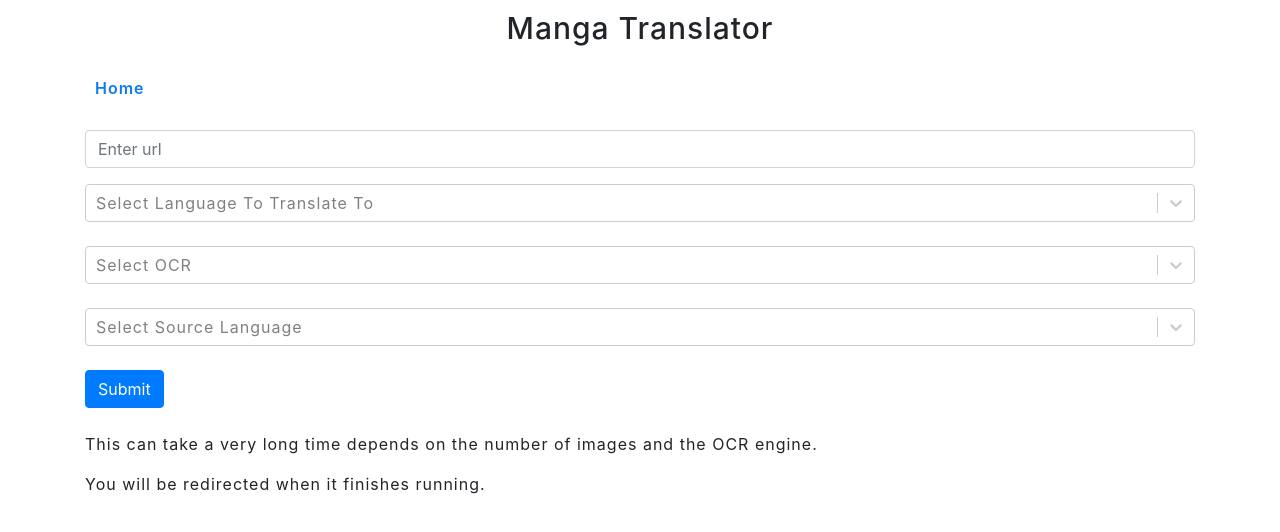
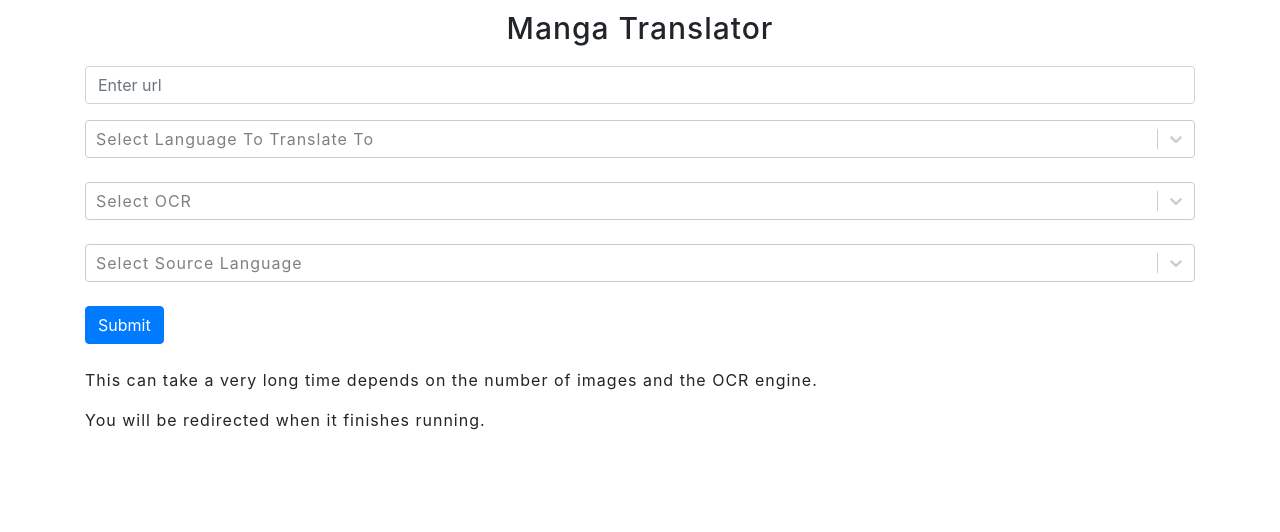
Before and after one commit to ducphamle2/computer-vision-IT4342E-FE, a React (Create React App) app: page / in a window 1280 px wide. Shown: the top 532 px of the page. Built offline with nearby package versions, Linux system fonts and the light colour scheme.

Commit message:
fix: fix render image result

```diff
--- a/src/components/Header.js
+++ b/src/components/Header.js
@@ -5,11 +5,6 @@ const Header = () => {
   return (
     <div className="header">
       <h1>Manga Translator</h1>
-      <nav>
-        <NavLink activeClassName="active" to="/" exact={true}>
-          Home
-        </NavLink>
-      </nav>
     </div>
   );
 };
--- a/src/components/Result.js
+++ b/src/components/Result.js
@@ -1,24 +1,19 @@
 import React, { useEffect, useState } from 'react';
-// import download from 'downloadjs';
-// import axios from 'axios';
-// import { API_URL } from '../utils/constants';
-import { useLocation } from 'react-router-dom';
 
 var listOfImages = []
 
 const Result = () => {
 
-  const location = useLocation();
-
   const importAll = (r) => {
     return r.keys().map(r);
   }
+
   const [counter, setCounter] = useState(0);
   // const [Result, setResult] = useState([]);
   // const [errorMsg, setErrorMsg] = useState('');
   useEffect(() => {
-    listOfImages = importAll(require.context('../../../computer-vision-IT4342E/ocr_manga/executables/tmp_images/translated/', false, /\.(png|jpe?g)$/));
-    console.log(listOfImages)
+    listOfImages = importAll(require.context('./tmp_images/', false, /\.(png|jpe?g)$/));
+    console.log("list of images: ", listOfImages)
     setCounter(1)
   }, [])
 
@@ -34,3 +29,51 @@ const Result = () => {
 };
 
 export default Result;
+
+
+
+// import React from 'react';
+
+// function importAll(r) {
+//   return r.keys().map(r);
+// }
+
+// export default class Result extends React.Component {
+
+//   constructor(props) {
+//     super(props);
+//     this.state = {
+//       listOfImages: []
+//     }
+//   }
+//   UNSAFE_componentWillMount() {
+//     this.setState({ listOfImages: importAll(require.context("../../../computer-vision-IT4342E/ocr_manga/executables/tmp_images/translated/", false, /\.(png|jpe?g|svg)$/)) }, () => {
+//       console.log("list images: ", this.state.listOfImages)
+//     });
+//   }
+
+//   componentDidMount() {
+//     this.setState({ listOfImages: importAll(require.context("../../../computer-vision-IT4342E/ocr_manga/executables/tmp_images/translated/", false, /\.(png|jpe?g|svg)$/)) }, () => {
+//       console.log("list images after did mount: ", this.state.listOfImages)
+//     });
+//   }
+
+//   componentWillUnmount() {
+//     this.setState({ listOfImages: [] }, () => {
+//       console.log("list images unmount: ", this.state.listOfImages)
+//     });
+//   }
+
+//   render() {
+//     console.log("before or after will mount")
+//     return (
+//       < div >
+//         {
+//           this.state.listOfImages.map(
+//             (image, index) => <img key={index} src={image} alt="info"></img>
+//           )
+//         }
+//       </div >
+//     )
+//   }
+// }
```
Also changed, not shown: 1 other file (tests, documents, lock files or other folders).
